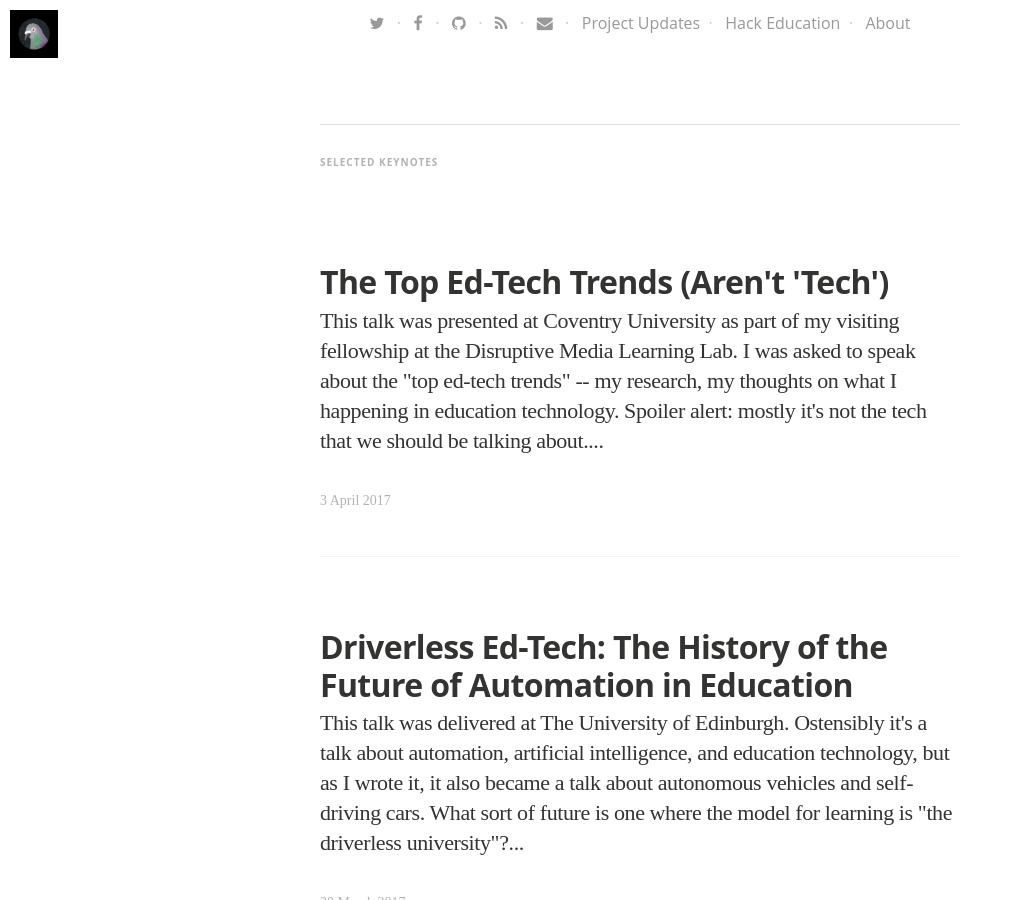
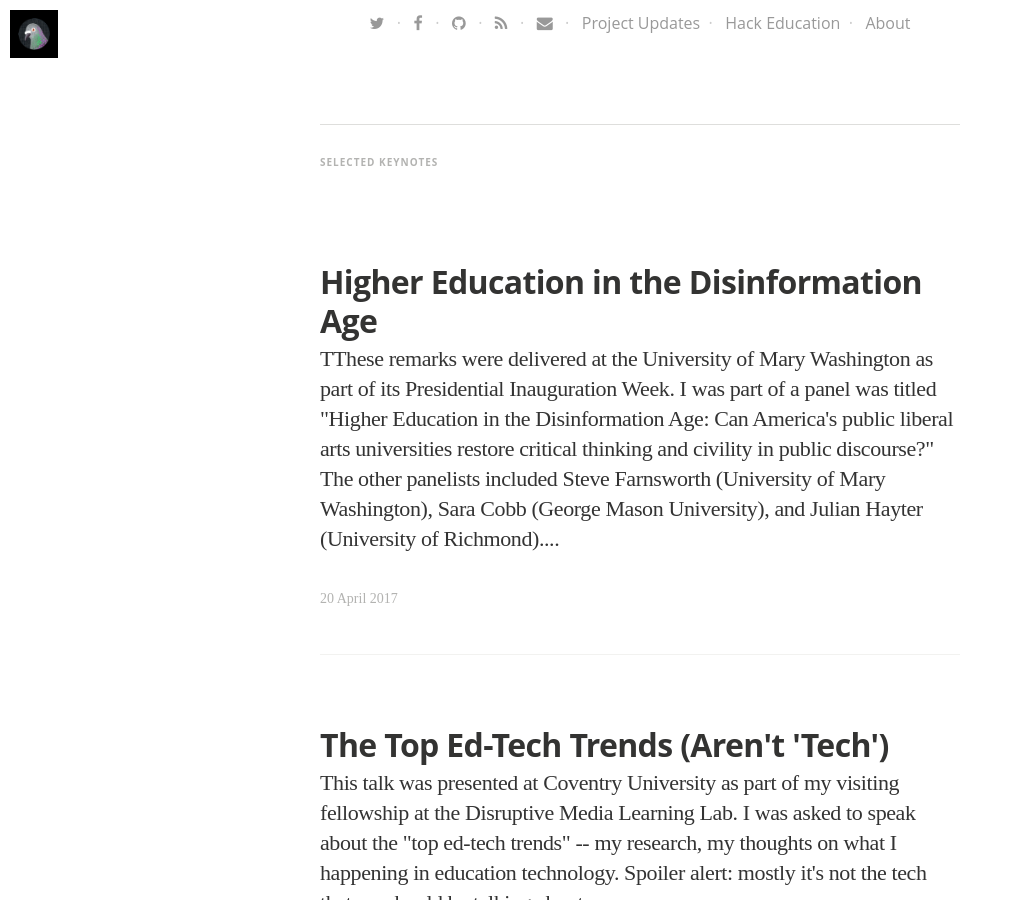
Before and after one commit to HackEducation/Speaking, a Jekyll site: the page built from index.html, in a window 1280 px wide and 900 px high, scrolled down 677 px. Shown: the whole window, without its empty margins (0-1013 px from the left). Built offline with Jekyll 4.4.1, drawn with Linux system fonts in a browser that asks for light colours; nearby versions of some CDN libraries; some web fonts are replaced.

Commit message:
new (old) talk added

```diff
--- a/index.html
+++ b/index.html
@@ -6,6 +6,23 @@ layout: default
 
 <h5 class="index-headline featured"><span>Selected Keynotes</span></h5>
 
+
+    <div class="container featured">
+
+        <article class="post" itemscope itemtype="http://schema.org/BlogPosting" role="article">
+          <div class="article-item">
+            <header class="post-header">
+              <h2 class="post-title" itemprop="name"><a href="http://hackeducation.com/2017/04/20/disinfo" itemprop="url">Higher Education in the Disinformation Age</a></h2>
+            </header>
+            <section class="post-excerpt" itemprop="description">
+              <p>TThese remarks were delivered at the University of Mary Washington as part of its Presidential Inauguration Week. I was part of a panel was titled "Higher Education in the Disinformation Age: Can America's public liberal arts universities restore critical thinking and civility in public discourse?" The other panelists included Steve Farnsworth (University of Mary Washington), Sara Cobb (George Mason University), and Julian Hayter (University of Richmond)....</p>
+            </section>
+            <div class="post-meta">
+              <time datetime="20 April 2017">20 April 2017</time>
+  <!--            <span class="post-tags-set">on <span class="post-tag-">, <a href="/tag/"></a></span></span>-->
+            </div>
+          <div>
+        </article>
 
     <div class="container featured">
 
```
